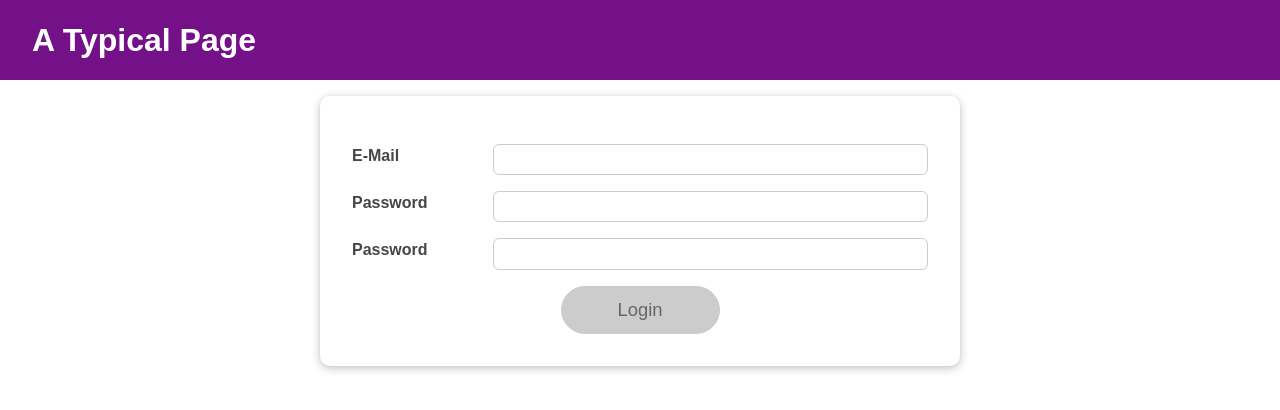
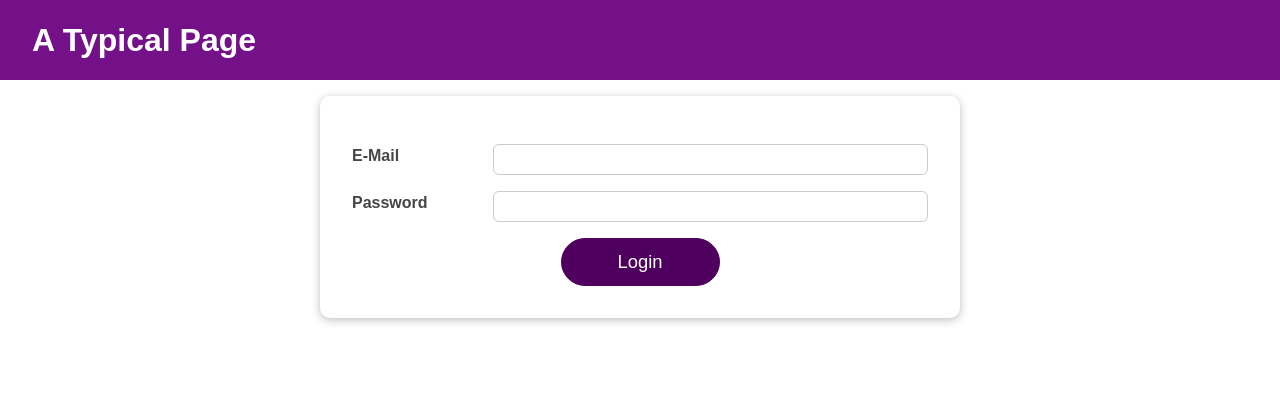
Before and after one commit to JAbarca09/01-starting-setup, a React (Create React App) app in the folder module-10-project/: page / in a window 1280 px wide. Shown: the top 410 px of the page. Built offline with nearby package versions, Linux system fonts and the light colour scheme.

Commit message:
Implement forwardRef/useImperativeHandle for input

```diff
--- a/module-10-project/src/components/Login/Login.js
+++ b/module-10-project/src/components/Login/Login.js
@@ -1,4 +1,10 @@
-import React, { useState, useEffect, useReducer, useContext } from "react";
+import React, {
+  useState,
+  useEffect,
+  useReducer,
+  useContext,
+  useRef,
+} from "react";
 
 import Card from "../UI/Card/Card";
 import classes from "./Login.module.css";
@@ -45,6 +51,9 @@ const Login = (props) => {
 
   const authCtx = useContext(AuthContext);
 
+  const emailInputRef = useRef();
+  const passwordInputRef = useRef();
+
   const { isValid: emailIsValid } = emailState;
   const { isValid: passwordIsValid } = passwordState;
 
@@ -85,13 +94,21 @@ const Login = (props) => {
 
   const submitHandler = (event) => {
     event.preventDefault();
-    authCtx.onLogin(emailState.value, passwordState.value);
+    if (formIsValid) {
+      authCtx.onLogin(emailState.value, passwordState.value);
+    } else if (!emailIsValid) {
+      emailInputRef.current.focus();
+    } else {
+      //then the password is invalid
+      passwordInputRef.current.focus();
+    }
   };
 
   return (
     <Card className={classes.login}>
       <form onSubmit={submitHandler}>
         <Input
+          ref={emailInputRef}
           id="email"
           label="E-Mail"
           type="email"
@@ -101,6 +118,7 @@ const Login = (props) => {
           onBlur={validateEmailHandler}
         />
         <Input
+          ref={passwordInputRef}
           id="password"
           label="Password"
           type="password"
@@ -109,22 +127,8 @@ const Login = (props) => {
           onChange={passwordChangeHandler}
           onBlur={validatePasswordHandler}
         />
-        <div
-          className={`${classes.control} ${
-            passwordState.isValid === false ? classes.invalid : ""
-          }`}
-        >
-          <label htmlFor="password">Password</label>
-          <input
-            type="password"
-            id="password"
-            value={passwordState.value}
-            onChange={passwordChangeHandler}
-            onBlur={validatePasswordHandler}
-          />
-        </div>
         <div className={classes.actions}>
-          <Button type="submit" className={classes.btn} disabled={!formIsValid}>
+          <Button type="submit" className={classes.btn}>
             Login
           </Button>
         </div>
--- a/module-10-project/src/components/UI/Input/Input.js
+++ b/module-10-project/src/components/UI/Input/Input.js
@@ -1,7 +1,19 @@
-import React from "react";
+import React, { useRef, useImperativeHandle } from "react";
 import classes from "./Input.module.css";
 
-const Input = (props) => {
+const Input = React.forwardRef((props, ref) => {
+  const inputRef = useRef();
+
+  const activate = () => {
+    inputRef.current.focus();
+  };
+
+  useImperativeHandle(ref, () => {
+    return {
+      focus: activate
+    };
+  });
+
   return (
     <div
       className={`${classes.control} ${
@@ -10,6 +22,7 @@ const Input = (props) => {
     >
       <label htmlFor={props.id}>{props.label}</label>
       <input
+        ref={inputRef}
         type={props.type}
         id={props.id}
         value={props.value}
@@ -18,6 +31,6 @@ const Input = (props) => {
       />
     </div>
   );
-};
+});
 
 export default Input;
```
